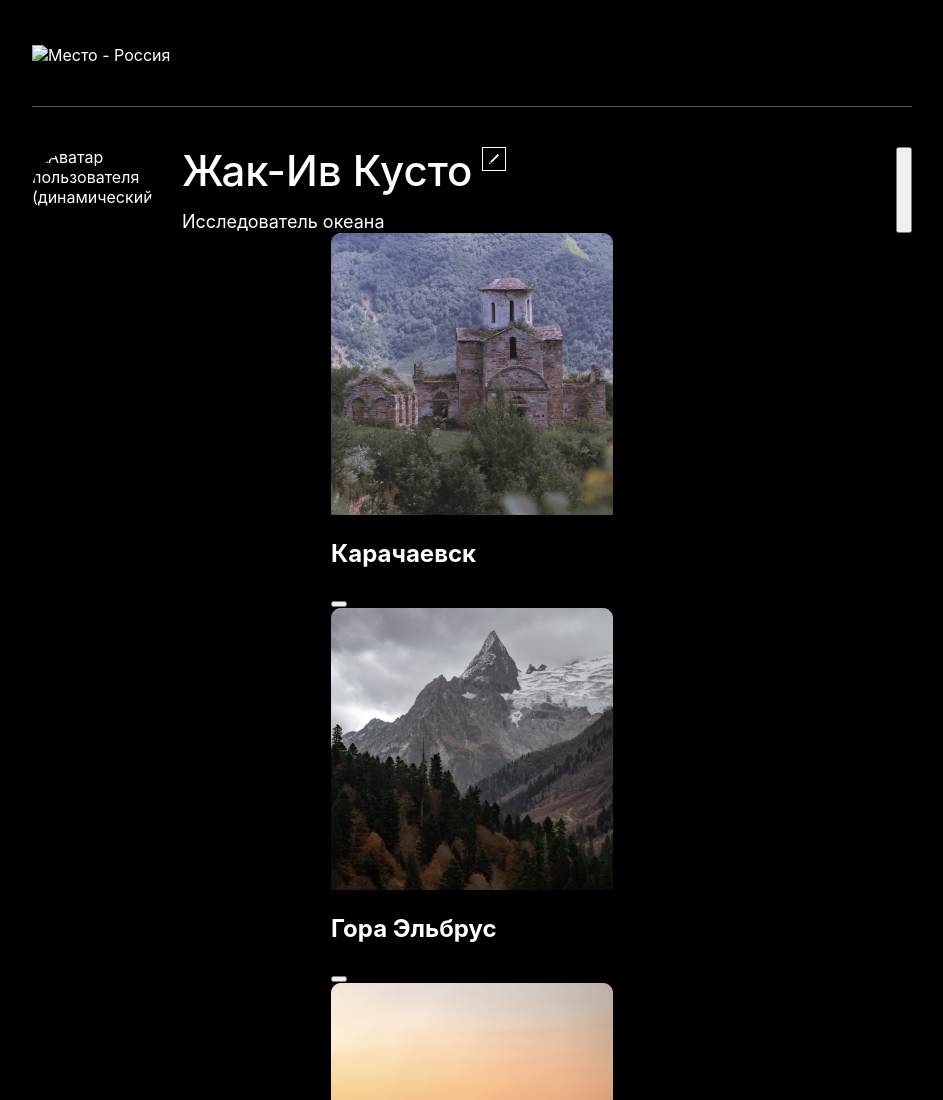
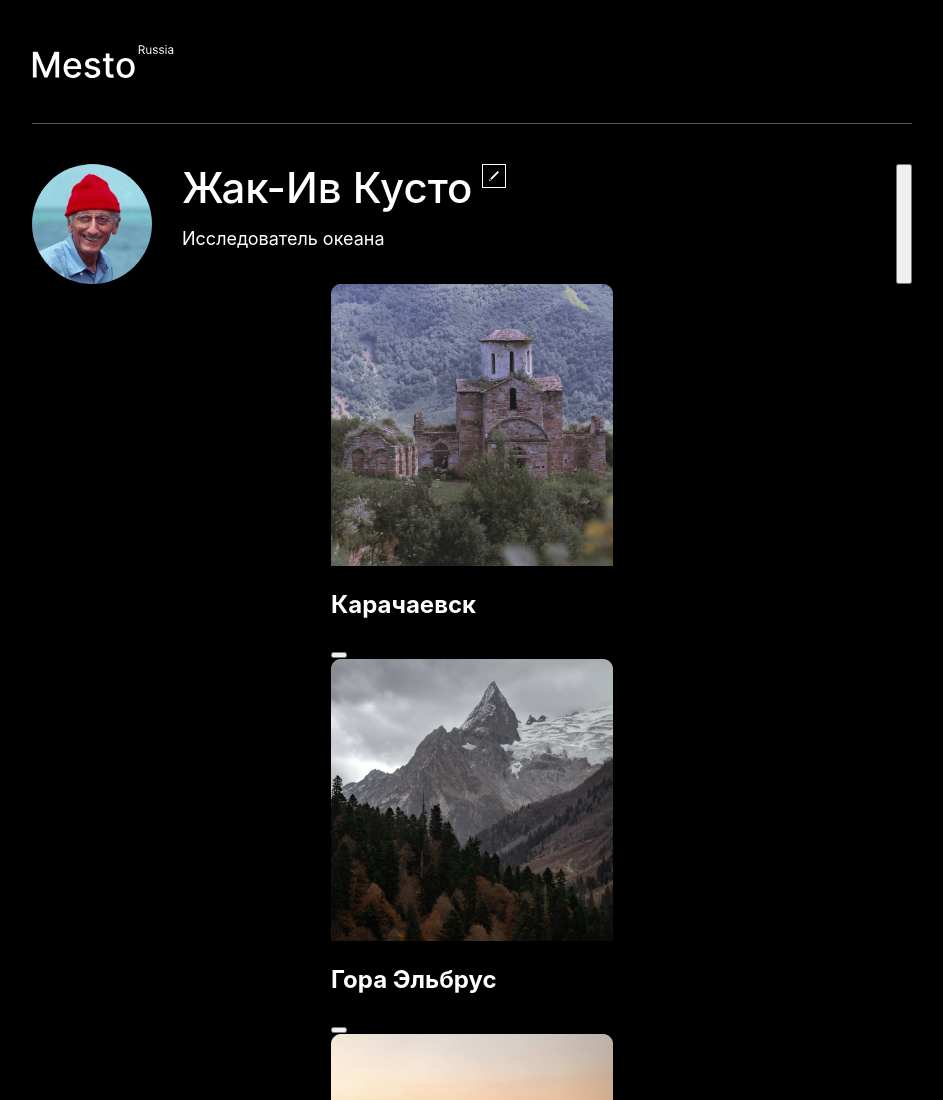
Before and after one commit to klimetzc/mesto, a plain HTML site: page index.html in a window 1280 px wide. Shown: the top 1100 px of the page, without its empty margins (168-1111 px from the left). Drawn offline with Linux system fonts and the light colour scheme; the site is published under a folder, as on GitHub Pages, so addresses that start at the root find nothing.

Commit message:
refactor: auto-refactor

```diff
--- a/index.html
+++ b/index.html
@@ -5,20 +5,21 @@
   <meta charset="UTF-8">
   <meta http-equiv="X-UA-Compatible" content="IE=edge">
   <meta name="viewport" content="width=device-width, initial-scale=1.0">
-<!--  <base href="/">-->
   <link rel="stylesheet" href="pages/index.css">
-  <!--  <link rel="shortcut icon" href="favicon.ico" type="image/x-icon"> -->
-  <title>Document</title>
+    <link rel="shortcut icon" href="images/favicon.ico" type="image/x-icon">
+  <title>Mesto</title>
 </head>
 
 <body class="page">
 <header class="header">
-    <img src="/images/logo_light.svg" alt="Место - Россия" class="header__logo">
+  <a href="https://github.com/klimetzc/mesto" target="_blank">
+    <img src="images/logo_light.svg" alt="Место - Россия" class="header__logo">
+  </a>
 </header>
 
 <section class="profile">
   <div class="profile__user">
-      <img src="/images/avatar.jpg" alt="Аватар пользователя (динамический)" class="profile__avatar">
+    <img src="images/avatar.jpg" alt="Аватар пользователя (динамический)" class="profile__avatar">
     <div class="profile__info">
       <div class="profile__names">
         <p class="profile__username">Жак-Ив Кусто</p>
@@ -26,10 +27,10 @@
       </div>
       <button class="profile__edit-button">
         <svg class="icon">
-            <rect x="0.5" y="0.5" width="23" height="23" stroke="currentColor" />
+          <rect x="0.5" y="0.5" width="23" height="23" stroke="currentColor"/>
           <path
                   d="M17 8.32827L9.60377 15.7666L8.28302 14.4194L15.6604 7L17 8.32827ZM7 17L8.96226 16.4118L7.58491 15.0835L7 17Z"
-              fill="currentColor" />
+                  fill="currentColor"/>
         </svg>
       </button>
     </div>
--- a/pages/index.css
+++ b/pages/index.css
@@ -1,6 +1,7 @@
 /* normalize */
 /* font */
-@import url(../blocks/root/roots.css);
+/**/
+@import url(../blocks/root/root.css);
 @import url(../blocks/page/page.css);
 
 @import url(../blocks/header/header.css);
```
Also changed, not shown: blocks/root/root.css (renamed from blocks/root/roots.css). Lines whose indentation alone changed are shown as unchanged.
